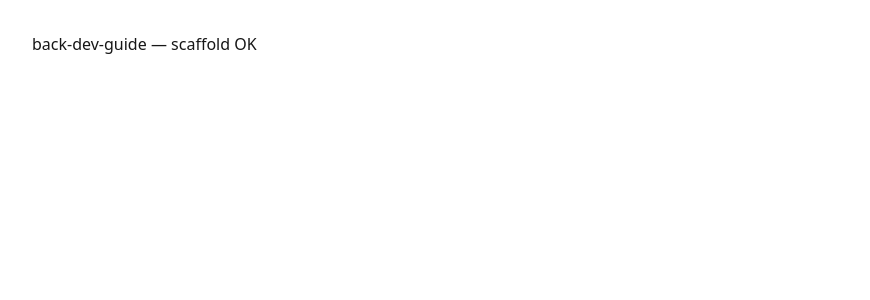
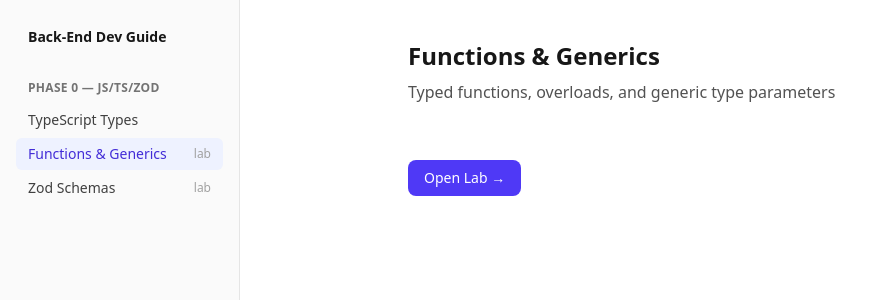
Before and after one commit to vitosturm/back-dev-guide, a React (Vite) app: page /topic/ts-functions in a window 1280 px wide. Shown: the top 300 px of the page, without its empty margins (0-870 px from the left). Built offline with nearby package versions, Linux system fonts and the light colour scheme.

Commit message:
feat: add phase-based layout, navigation, and page skeletons

```diff
--- a/src/App.tsx
+++ b/src/App.tsx
@@ -1,3 +1,18 @@
+import { BrowserRouter, Routes, Route, Navigate } from 'react-router-dom'
+import Layout from '@/components/layout/Layout'
+import TopicPage from '@/pages/TopicPage'
+import LabPage from '@/pages/LabPage'
+
 export default function App() {
-  return <div className="p-8 text-neutral-900">back-dev-guide — scaffold OK</div>
+  return (
+    <BrowserRouter>
+      <Routes>
+        <Route path="/" element={<Layout />}>
+          <Route index element={<Navigate to="/topic/ts-types" replace />} />
+          <Route path="topic/:topicId" element={<TopicPage />} />
+          <Route path="lab/:topicId" element={<LabPage />} />
+        </Route>
+      </Routes>
+    </BrowserRouter>
+  )
 }
--- /dev/null
+++ b/src/components/layout/Layout.tsx
@@ -0,0 +1,15 @@
+import { Outlet } from 'react-router-dom'
+import PhaseNav from './PhaseNav'
+
+export default function Layout() {
+  return (
+    <div className="flex h-screen overflow-hidden bg-white">
+      <aside className="w-60 shrink-0 overflow-y-auto border-r border-neutral-200 bg-neutral-50">
+        <PhaseNav />
+      </aside>
+      <main className="flex-1 overflow-y-auto">
+        <Outlet />
+      </main>
+    </div>
+  )
+}
--- /dev/null
+++ b/src/components/layout/PhaseNav.tsx
@@ -0,0 +1,53 @@
+import { NavLink } from 'react-router-dom'
+import { topics } from '@/data/topics'
+
+const PHASE_LABELS: Record<number, string> = {
+  0: 'Phase 0 — JS/TS/Zod',
+  1: 'Phase 1 — Node/Express',
+  2: 'Phase 2 — Flask/SQL',
+  3: 'Phase 3 — C#/.NET',
+  4: 'Phase 4 — Azure',
+}
+
+export default function PhaseNav() {
+  const phases = [0, 1, 2, 3, 4] as const
+  return (
+    <nav className="p-4 space-y-6">
+      <div className="px-3 py-2">
+        <span className="text-sm font-semibold text-neutral-900">Back-End Dev Guide</span>
+      </div>
+      {phases.map((phase) => {
+        const phaseTopics = topics.filter((t) => t.phase === phase)
+        if (phaseTopics.length === 0) return null
+        return (
+          <div key={phase}>
+            <h2 className="mb-2 px-3 text-xs font-semibold uppercase tracking-wide text-neutral-500">
+              {PHASE_LABELS[phase]}
+            </h2>
+            <ul className="space-y-0.5">
+              {phaseTopics.map((topic) => (
+                <li key={topic.id}>
+                  <NavLink
+                    to={`/topic/${topic.id}`}
+                    className={({ isActive }) =>
+                      `flex items-center gap-2 rounded-md px-3 py-1.5 text-sm transition-colors ${
+                        isActive
+                          ? 'bg-indigo-50 text-indigo-700 font-medium'
+                          : 'text-neutral-700 hover:bg-neutral-100'
+                      }`
+                    }
+                  >
+                    {topic.title}
+                    {topic.hasLab && (
+                      <span className="ml-auto text-xs text-neutral-400">lab</span>
+                    )}
+                  </NavLink>
+                </li>
+              ))}
+            </ul>
+          </div>
+        )
+      })}
+    </nav>
+  )
+}
--- /dev/null
+++ b/src/pages/LabPage.tsx
@@ -0,0 +1,20 @@
+import { useParams } from 'react-router-dom'
+import { topics } from '@/data/topics'
+
+export default function LabPage() {
+  const { topicId } = useParams<{ topicId: string }>()
+  const topic = topics.find((t) => t.id === topicId)
+
+  if (!topic || !topic.hasLab) {
+    return <div className="p-8 text-neutral-500">No lab for this topic.</div>
+  }
+
+  return (
+    <div className="flex h-full flex-col">
+      <div className="flex items-center gap-4 border-b border-neutral-200 px-6 py-3">
+        <span className="text-sm font-medium text-neutral-900">{topic.title} — Lab</span>
+      </div>
+      <div className="flex-1 p-8 text-neutral-400">Lab runner wired in Task 8.</div>
+    </div>
+  )
+}
--- /dev/null
+++ b/src/pages/TopicPage.tsx
@@ -0,0 +1,54 @@
+import { Suspense, useEffect, useState } from 'react'
+import { useParams, Link } from 'react-router-dom'
+import type { ComponentType } from 'react'
+import { topics } from '@/data/topics'
+import registry from '@/topics/registry'
+
+export default function TopicPage() {
+  const { topicId } = useParams<{ topicId: string }>()
+  const topic = topics.find((t) => t.id === topicId)
+  const [VizComponent, setVizComponent] = useState<ComponentType | null>(null)
+
+  const vizKey = topic?.viz
+  // Render-phase reset: clear cached Viz when the topic (and thus vizKey) changes.
+  const [prevVizKey, setPrevVizKey] = useState(vizKey)
+  if (prevVizKey !== vizKey) {
+    setPrevVizKey(vizKey)
+    setVizComponent(null)
+  }
+
+  useEffect(() => {
+    if (!vizKey || !(vizKey in registry)) return
+    registry[vizKey]().then((mod) => setVizComponent(() => mod.default))
+  }, [vizKey])
+
+  if (!topic) {
+    return (
+      <div className="p-8 text-neutral-500">Topic not found.</div>
+    )
+  }
+
+  return (
+    <div className="mx-auto max-w-3xl px-8 py-10">
+      <h1 className="mb-2 text-2xl font-bold text-neutral-900">{topic.title}</h1>
+      <p className="mb-6 text-neutral-600">{topic.description}</p>
+
+      {VizComponent && (
+        <Suspense fallback={<div className="h-48 animate-pulse rounded-xl bg-neutral-100" />}>
+          <VizComponent />
+        </Suspense>
+      )}
+
+      {topic.hasLab && (
+        <Link
+          to={`/lab/${topic.id}`}
+          className="mt-8 inline-flex items-center gap-2 rounded-lg bg-indigo-600 px-4 py-2 text-sm font-medium text-white hover:bg-indigo-700"
+        >
+          Open Lab →
+        </Link>
+      )}
+
+      {/* NotesPanel added in Task 7 */}
+    </div>
+  )
+}
```
